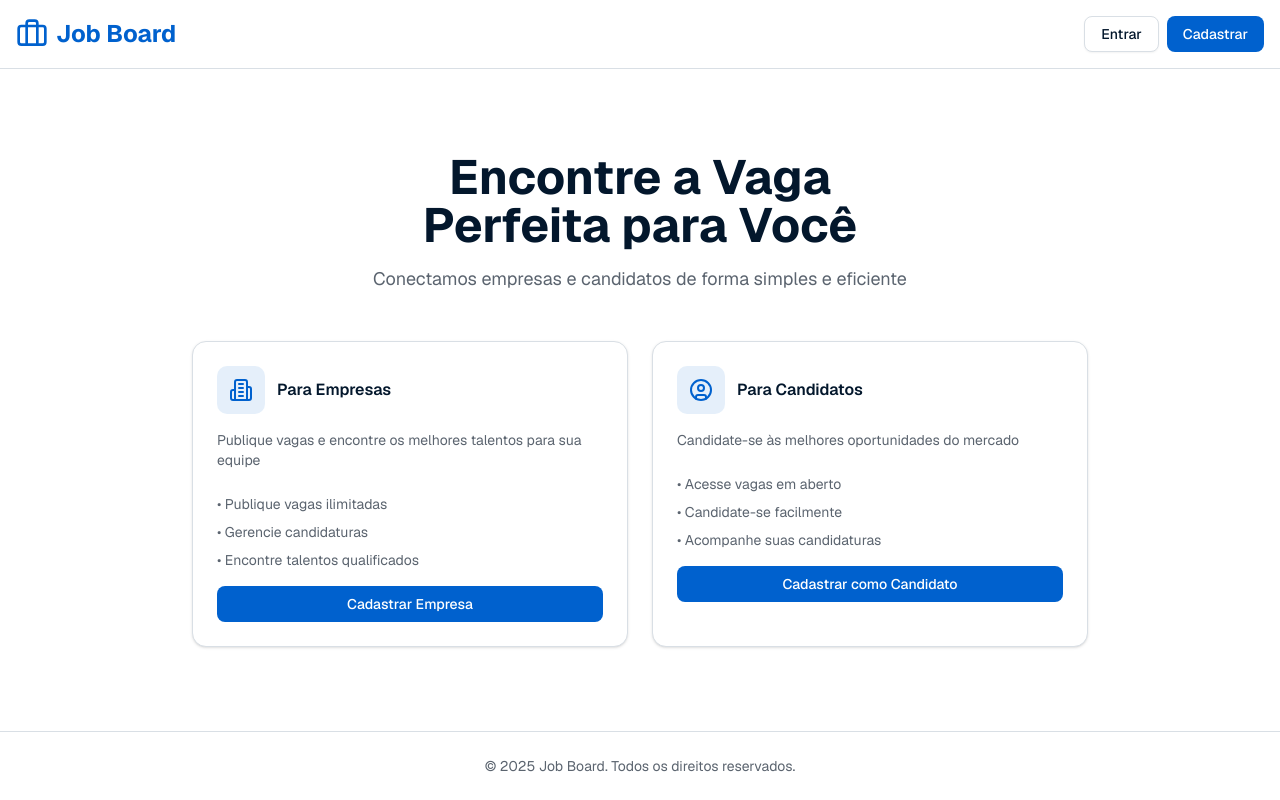
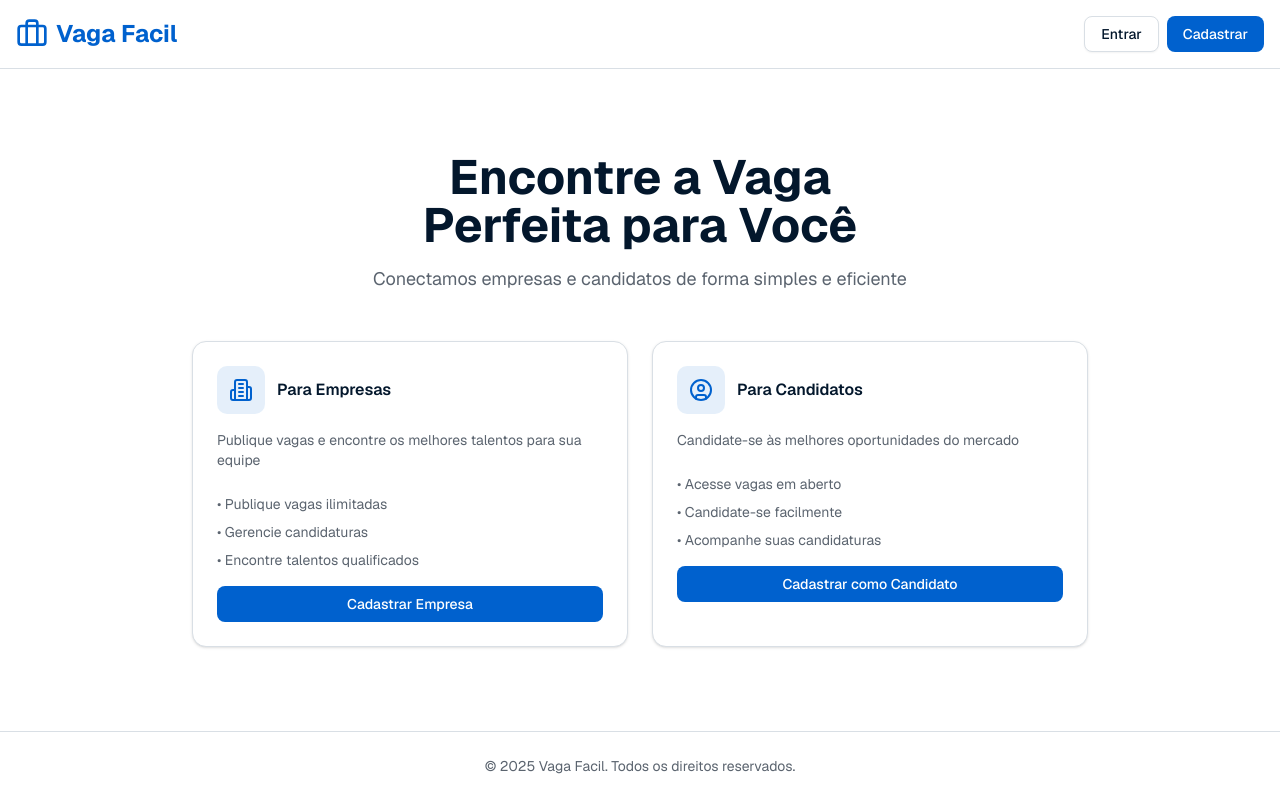
Before and after one commit to prismatech-ai/VagaFacil-Front, a Next.js app: page / in a window 1280 px wide. Built offline with nearby package versions, Linux system fonts and the light colour scheme.

Commit message:
change name

```diff
--- a/app/cadastro/page.tsx
+++ b/app/cadastro/page.tsx
@@ -93,7 +93,7 @@ export default function CadastroPage() {
         {/* Logo */}
         <div className="flex items-center justify-center gap-2 mb-8">
           <Briefcase className="h-10 w-10 text-primary" />
-          <h1 className="text-3xl font-bold text-primary">Job Board</h1>
+          <h1 className="text-3xl font-bold text-primary">Vaga Facil</h1>
         </div>
 
         {/* Card de Cadastro */}
--- a/app/layout.tsx
+++ b/app/layout.tsx
@@ -9,7 +9,7 @@ const _geist = Geist({ subsets: ["latin"] })
 const _geistMono = Geist_Mono({ subsets: ["latin"] })
 
 export const metadata: Metadata = {
-  title: "Job Board - Vagas de Emprego",
+  title: "Vaga Facil - Vagas de Emprego",
   description: "Plataforma de vagas de emprego",
   generator: "v0.app",
 }
--- a/app/login/page.tsx
+++ b/app/login/page.tsx
@@ -47,7 +47,7 @@ export default function LoginPage() {
         {/* Logo */}
         <div className="flex items-center justify-center gap-2 mb-8">
           <Briefcase className="h-10 w-10 text-primary" />
-          <h1 className="text-3xl font-bold text-primary">Job Board</h1>
+          <h1 className="text-3xl font-bold text-primary">Vaga Facil</h1>
         </div>
 
         {/* Card de Login */}
--- a/app/page.tsx
+++ b/app/page.tsx
@@ -11,7 +11,7 @@ export default function HomePage() {
         <div className="container mx-auto px-4 py-4 flex items-center justify-between">
           <div className="flex items-center gap-2">
             <Briefcase className="h-8 w-8 text-primary" />
-            <h1 className="text-2xl font-bold text-primary">Job Board</h1>
+            <h1 className="text-2xl font-bold text-primary">Vaga Facil</h1>
           </div>
           <div className="flex gap-2">
             <Button variant="outline" asChild>
@@ -84,7 +84,7 @@ export default function HomePage() {
       {/* Footer */}
       <footer className="border-t py-6 bg-card">
         <div className="container mx-auto px-4 text-center text-sm text-muted-foreground">
-          © 2025 Job Board. Todos os direitos reservados.
+          © 2025 Vaga Facil. Todos os direitos reservados.
         </div>
       </footer>
     </div>
--- a/components/dashboard-header.tsx
+++ b/components/dashboard-header.tsx
@@ -1,4 +1,6 @@
 "use client"
+
+import React from "react"
 
 import { useAuth } from "@/lib/auth-context"
 import { useRouter } from "next/navigation"
@@ -46,7 +48,7 @@ export function DashboardHeader() {
       <div className="container mx-auto px-4 py-4 flex items-center justify-between">
         <div className="flex items-center gap-2">
           <Briefcase className="h-8 w-8 text-primary" />
-          <h1 className="text-2xl font-bold text-primary">Job Board</h1>
+          <h1 className="text-2xl font-bold text-primary">Vaga Facil</h1>
         </div>
 
         <div className="flex items-center gap-4">
```
Also changed, not shown: tsconfig.json (+20 -5 lines), 1 other file (tests, documents, lock files or other folders).
